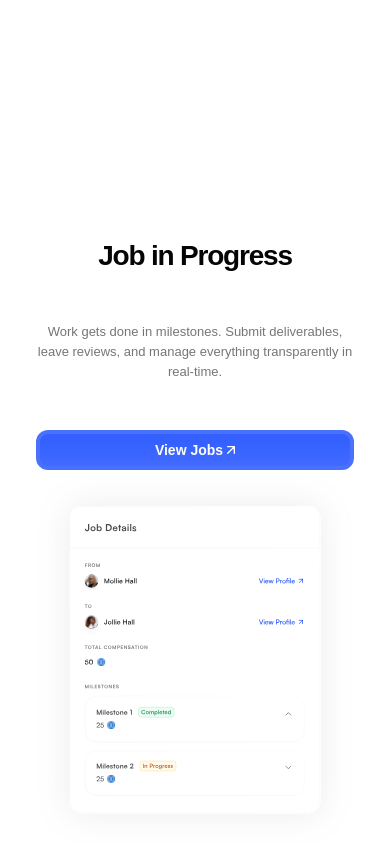
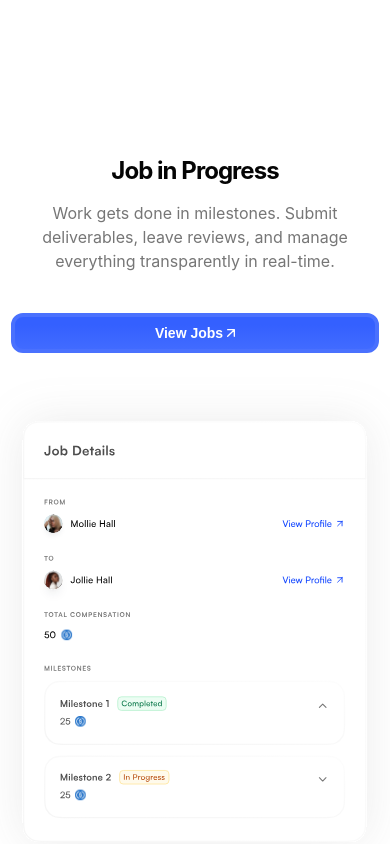
Before and after one commit to jeevithdharanish/OpenWork-pro, a React (Vite) app: page / in a window 390 px wide. Shown: the part 4200-5044 px from the top of the page. Built offline with nearby package versions, Linux system fonts and the light colour scheme.

Commit message:
jobprogress: enlarge and center job card image for small screens

```diff
--- a/src/pages/LandingPage/components/JobProgressSection/JobProgressSection.css
+++ b/src/pages/LandingPage/components/JobProgressSection/JobProgressSection.css
@@ -138,19 +138,72 @@
    .lp-6-section {
     margin-left: 0px;
   }
+
+  .lp-6-container {
+   padding: 0 20px;
+    gap: 20px;
+  }
+
+  .lp-6-content {
+    display: flex;
+    width: 368px;
+    flex-direction: column;
+    justify-content: center;
+    align-items: center;
+    gap: 20px;
+  }
+
   .lp-6-heading {
-    font-size: 28px;
-    line-height: 36px;
+    color: var(--Base-Black, #050505);
+    text-align: center;
+    font-family: inter, sans-serif;
+    align-self: stretch;
+    font-size: 24px;
+    font-style: normal;
+    font-weight: 700;
+    line-height: 30px; /* 125% */
+    letter-spacing: -0.96px;
   }
 
   .lp-6-description {
-    font-size: 13px;
-    line-height: 20px;
+    align-self: stretch;
+    color: var(--Gray-Dark, #767676);
+    text-align: center;
+    font-family: inter, sans-serif;
+    font-size: 16px;
+    font-style: normal;
+    margin-top: -5px;
+    margin-bottom: 20px;
+    font-weight: 400;
+    line-height: 24px; /* 150% */
+  }
+
+  .lp-blue-button-1 {
+    color: var(--Base-White, #FFF);
+    font-family: inter, sans-serif;
+    font-size: 14px;
+    font-style: normal;
+    font-weight: 700;
+    line-height: 24px; /* 171.429% */
   }
 
   .lp-6-job-card-container {
     width: 100%;
-    max-width: 320px;
-    height: 300px;
+    max-width: 100%;
+    height: 520px;
+    display: flex;
+    align-items: center;
+    justify-content: center;
+    padding: 0 10px;
+  }
+
+  .lp-6-job-card-image {
+    width: 100%;
+    max-width: 600px;
+    height: auto;
+    margin: 0 auto;
+    transform: scale(1.25);
+    transform-origin: center center;
+    object-fit: contain;
   }
 }
```
